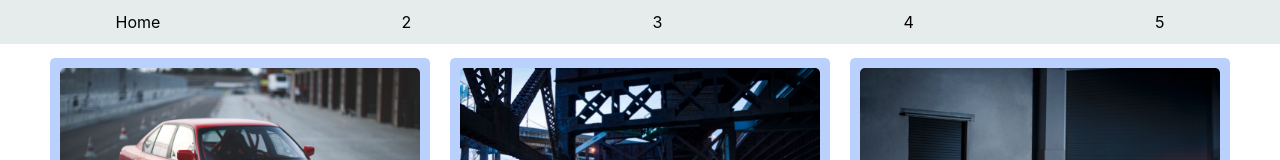
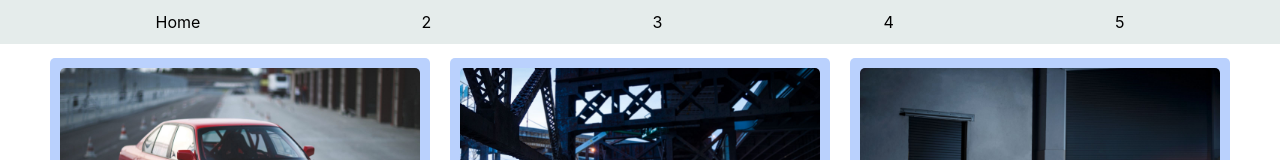
Before and after one commit to Mighty-Lion/react, a React (Vite) app: page / in a window 1280 px wide. Shown: the top 160 px of the page. Built offline with nearby package versions, Linux system fonts and the light colour scheme.

Commit message:
add Layout

```diff
--- a/src/App.tsx
+++ b/src/App.tsx
@@ -1,8 +1,7 @@
-import { Routes, Route, Link } from 'react-router-dom';
+import { Routes, Route } from 'react-router-dom';
 import Home from './pages/Home/index';
 import NotFound from './pages/NotFound/index';
-import { ContentWrapper } from './components/Container/index.styles';
-import { Navbar } from './components/Navbar';
+import Layout from './components/Layout';
 
 export function App() {
   return (
@@ -15,11 +14,8 @@ export function App() {
 
 export function WrappedApp() {
   return (
-    <>
-      <Navbar />
-      <ContentWrapper>
-        <App />
-      </ContentWrapper>
-    </>
+    <Layout>
+      <App />
+    </Layout>
   );
 }
--- a/src/components/Cars/index.tsx
+++ b/src/components/Cars/index.tsx
@@ -1,5 +1,5 @@
 import { CarsWrapper } from './index.styles';
-import { CarsCardContainer } from './partials/CarsCard';
+import { Car } from './partials/CarsCard';
 
 const carsArray = [
   {
@@ -54,7 +54,7 @@ const carsArray = [
 ];
 
 const renderedCarItems = carsArray.map((item) => (
-  <CarsCardContainer
+  <Car
     key={item.id}
     id={item.id}
     imgSrc={item.imgSrc}
--- a/src/components/Cars/partials/CarsCard/index.tsx
+++ b/src/components/Cars/partials/CarsCard/index.tsx
@@ -13,7 +13,7 @@ interface ICarsCardProps {
   year: string;
   country: string;
 }
-export function CarsCardContainer({
+export function Car({
   id,
   imgSrc,
   name,
--- /dev/null
+++ b/src/components/Layout/index.tsx
@@ -0,0 +1,14 @@
+import { PropsWithChildren } from 'react';
+import { Navbar } from '../Navbar';
+import { ContentWrapper } from './index.styles';
+
+export default function Layout({ children }: PropsWithChildren) {
+  return (
+    <>
+      <Navbar />
+      <main>
+        <ContentWrapper as="main">{children}</ContentWrapper>
+      </main>
+    </>
+  );
+}
--- a/src/components/Navbar/index.styles.ts
+++ b/src/components/Navbar/index.styles.ts
@@ -1,8 +1,7 @@
 import styled from '@emotion/styled';
 import { Link } from 'react-router-dom';
 
-// eslint-disable-next-line import/prefer-default-export
-export const NavbarWrapper = styled.nav`
+export const NavbarWrapper = styled.header`
   position: fixed;
   top: 0;
   left: 0;
@@ -11,7 +10,7 @@ export const NavbarWrapper = styled.nav`
   z-index: 100;
 `;
 
-export const NavbarList = styled.div`
+export const NavbarList = styled.nav`
   display: grid;
   grid-auto-flow: column;
   justify-items: center;
--- a/src/components/Navbar/index.tsx
+++ b/src/components/Navbar/index.tsx
@@ -1,9 +1,11 @@
 import { NavbarWrapper, NavbarList, NavbarListLink } from './index.styles';
+import { Container } from '../Layout/index.styles';
 
 // eslint-disable-next-line import/prefer-default-export
 export function Navbar() {
   return (
     <NavbarWrapper>
+      <Container>
         <NavbarList>
           <NavbarListLink to="/">Home</NavbarListLink>
           <NavbarListLink to="/NotFound">2</NavbarListLink>
@@ -11,6 +13,7 @@ export function Navbar() {
           <NavbarListLink to="/">4</NavbarListLink>
           <NavbarListLink to="/">5</NavbarListLink>
         </NavbarList>
+      </Container>
     </NavbarWrapper>
   );
 }
```
Also changed, not shown: src/components/Layout/index.styles.ts (renamed from src/components/Container/index.styles.ts). Lines whose indentation alone changed are shown as unchanged.
